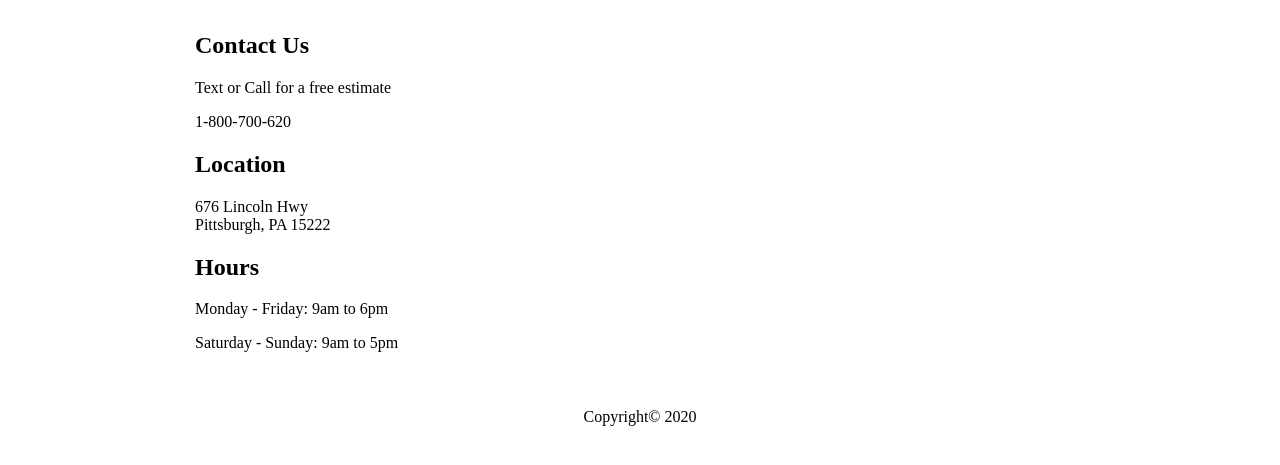
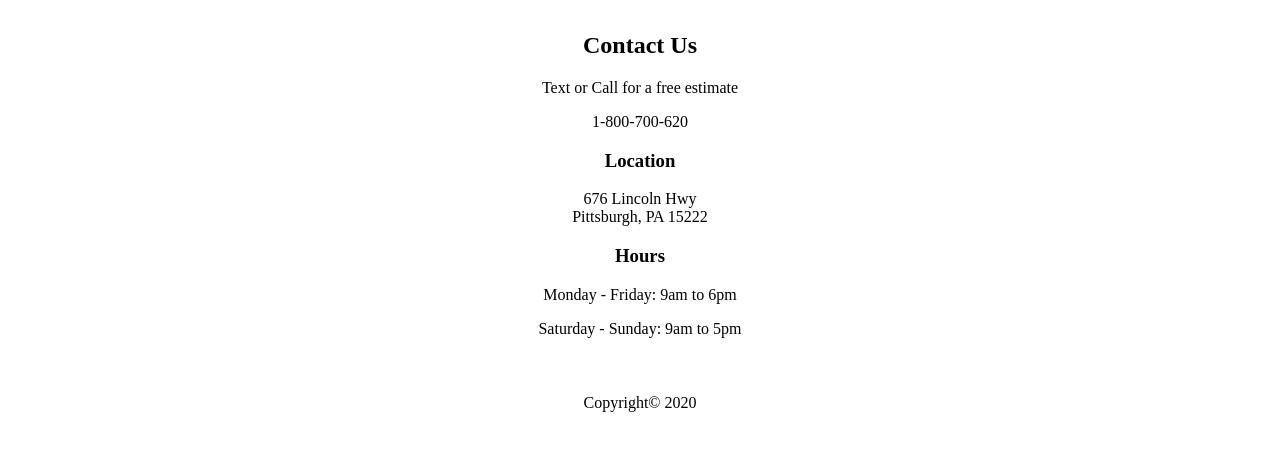
Before and after one commit to arodriguez175/landscapers-unlimited, a plain HTML site: page contact.html in a window 1280 px wide. Shown: the part 51-516 px from the top of the page. Drawn offline with nearby package versions, Linux system fonts and the light colour scheme.

Commit message:
Centered contact information.

```diff
--- a/contact.html
+++ b/contact.html
@@ -30,13 +30,13 @@
     <div class="container">
         <div class="row">
             <div class="col-12">
-                    <div>
+                    <div id="contact-info">
                         <h2>Contact Us</h2>
                         <p>Text or Call for a free estimate</p>
                         <p>1-800-700-620</p>
-                        <h2>Location</h2>
+                        <h3>Location</h3>
                         <p>676 Lincoln Hwy<br>Pittsburgh, PA 15222</p>
-                        <h2>Hours</h2>
+                        <h3>Hours</h3>
                         <p>Monday - Friday: 9am to 6pm</p>
                         <p>Saturday - Sunday: 9am to 5pm</p>
                     </div>
--- a/stylesheet.scss
+++ b/stylesheet.scss
@@ -237,3 +237,7 @@ body, html {
     transform: translate(-50%, -50%);
     color: white;
 }
+
+#contact-info {
+    text-align: center;
+}
```
Also changed, not shown: stylesheet.css, 1 other file.
